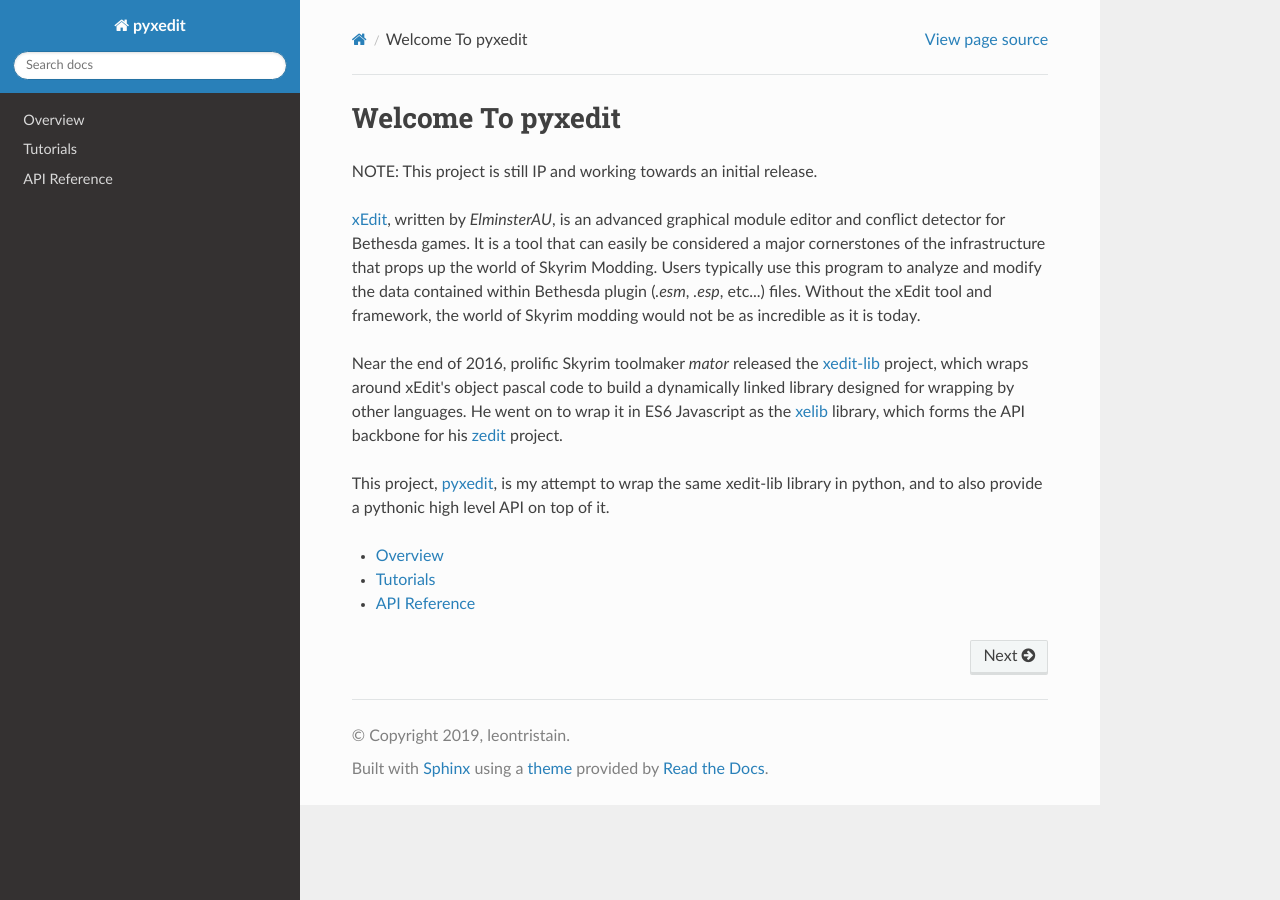
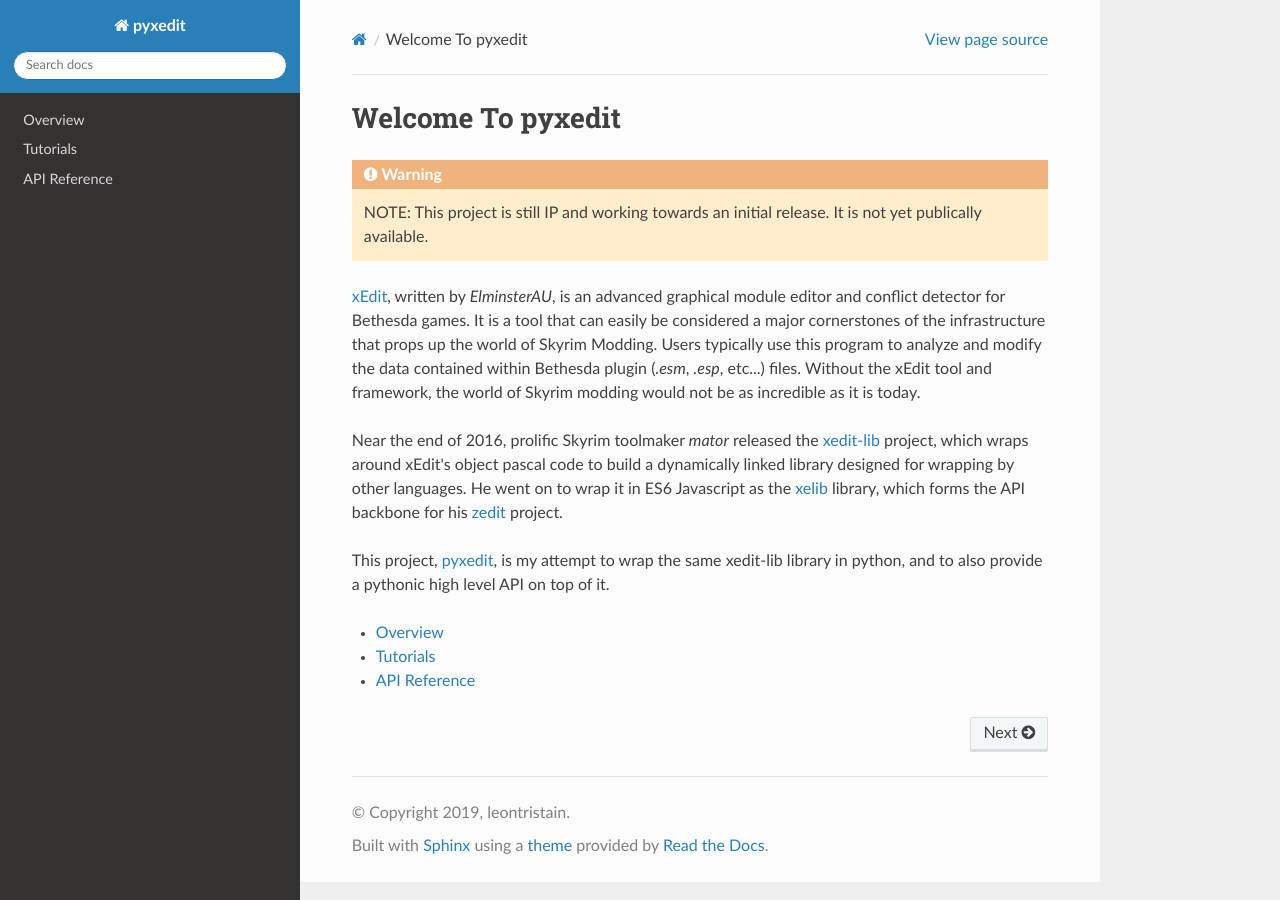
Before and after one commit to leontristain/pyxedit, a Sphinx documentation site: the page built from docs/index.rst, in a window 1280 px wide. Built offline with Sphinx 7.4.7 and the Read the Docs theme 2.0.0, drawn with Linux system fonts in a browser that asks for light colours.

Commit message:
made top note more visible

```diff
--- a/docs/index.rst
+++ b/docs/index.rst
@@ -2,7 +2,8 @@
 Welcome To pyxedit
 ==================
 
-NOTE: This project is still IP and working towards an initial release.
+.. warning::
+    NOTE: This project is still IP and working towards an initial release. It is not yet publically available.
 
 `xEdit <https://github.com/TES5Edit/TES5Edit>`_, written by `ElminsterAU`, is an advanced graphical module editor and conflict detector for Bethesda games. It is a tool that can easily be considered a major cornerstones of the infrastructure that props up the world of Skyrim Modding. Users typically use this program to analyze and modify the data contained within Bethesda plugin (`.esm`, `.esp`, etc...) files. Without the xEdit tool and framework, the world of Skyrim modding would not be as incredible as it is today.
 
```
